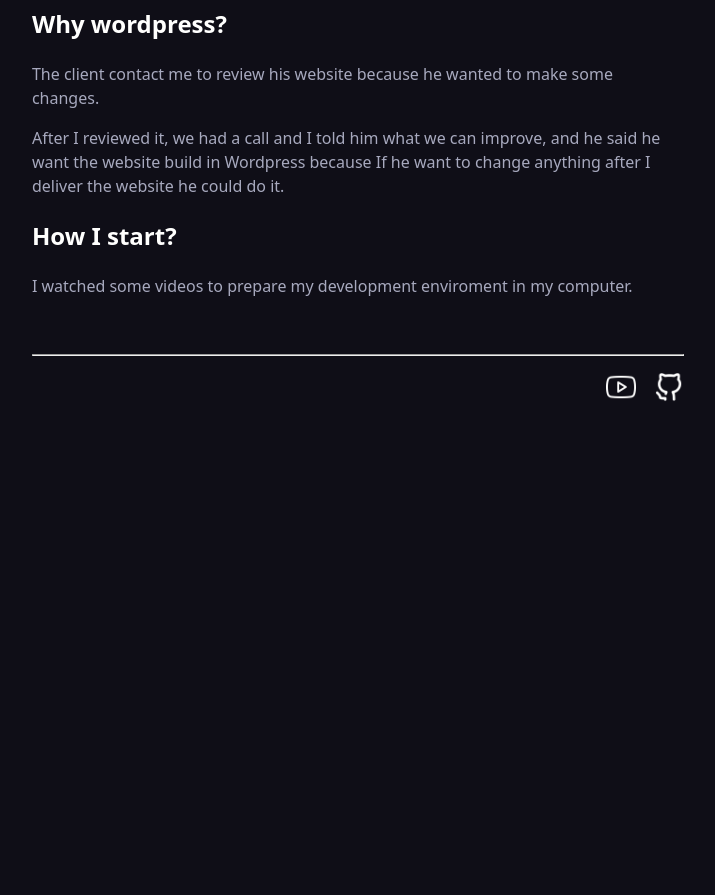
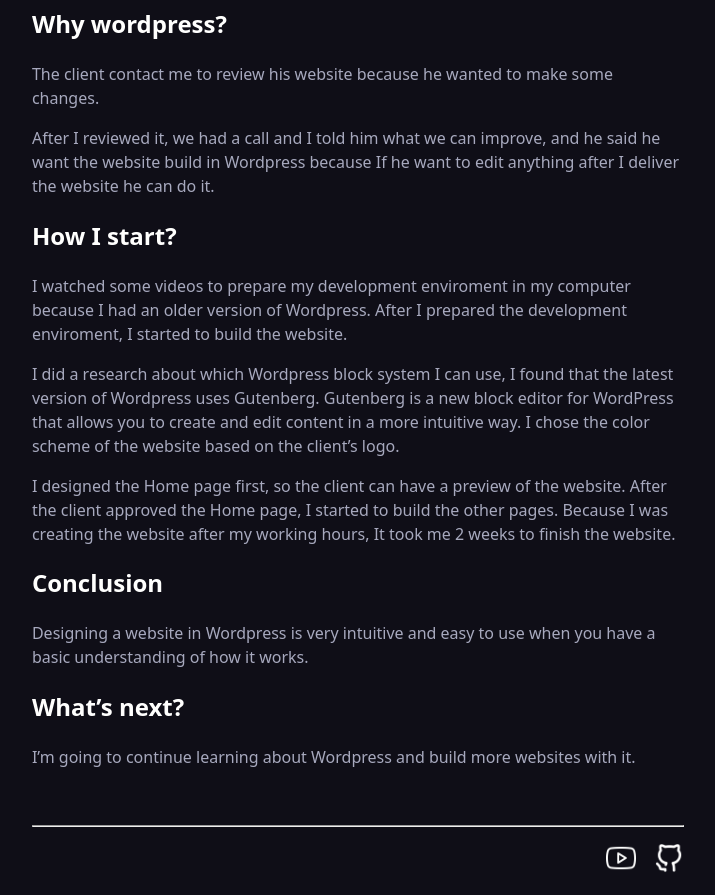
Before and after one commit to whoskelos/kelvin-blog, an Astro site: page /blog/wordpress-time in a window 1280 px wide. Shown: the part 860-1755 px from the top of the page, without its empty margins (282-997 px from the left). Before the commit the page ends 1284 px from the top, so only its background shows below. Built offline with nearby package versions, Linux system fonts and the light colour scheme; Astro itself is replaced by a stand-in of ours.

Commit message:
Edit: Blog entry

```diff
--- a/src/data/blog/wordpress-time.md
+++ b/src/data/blog/wordpress-time.md
@@ -11,7 +11,17 @@
 ## Why wordpress?
 The client contact me to review his website because he wanted to make some changes.
 
-After I reviewed it, we had a call and I told him what we can improve, and he said he want the website build in Wordpress because If he want to change anything after I deliver the website he could do it.
+After I reviewed it, we had a call and I told him what we can improve, and he said he want the website build in Wordpress because If he want to edit anything after I deliver the website he can do it.
 
 ## How I start?
-I watched some videos to prepare my development enviroment in my computer.
+I watched some videos to prepare my development enviroment in my computer because I had an older version of Wordpress. After I prepared the development enviroment, I started to build the website.
+
+I did a research about which Wordpress block system I can use, I found that the latest version of Wordpress uses Gutenberg. Gutenberg is a new block editor for WordPress that allows you to create and edit content in a more intuitive way. I chose the color scheme of the website based on the client's logo.
+
+I designed the Home page first, so the client can have a preview of the website. After the client approved the Home page, I started to build the other pages. Because I was creating the website after my working hours, It took me 2 weeks to finish the website.
+
+## Conclusion
+Designing a website in Wordpress is very intuitive and easy to use when you have a basic understanding of how it works.
+
+## What's next?
+I'm going to continue learning about Wordpress and build more websites with it.
```
